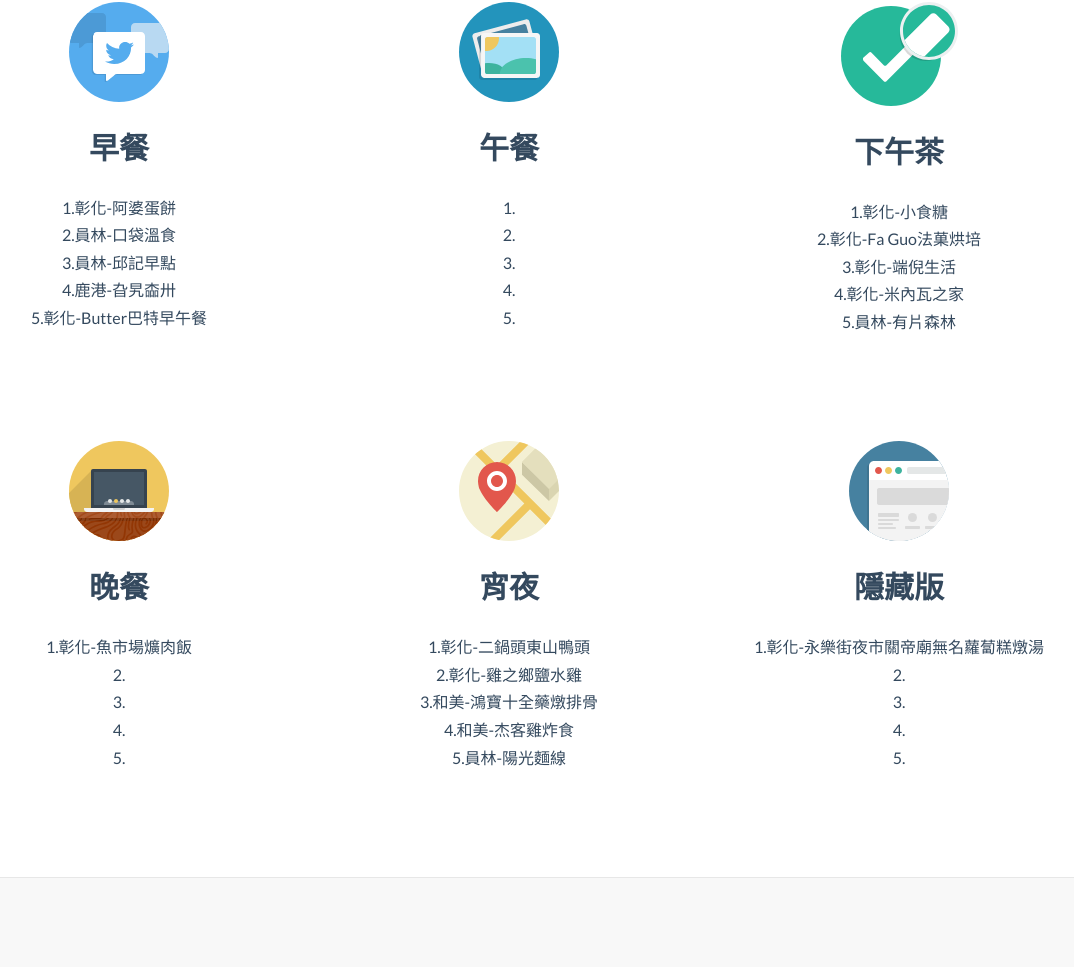
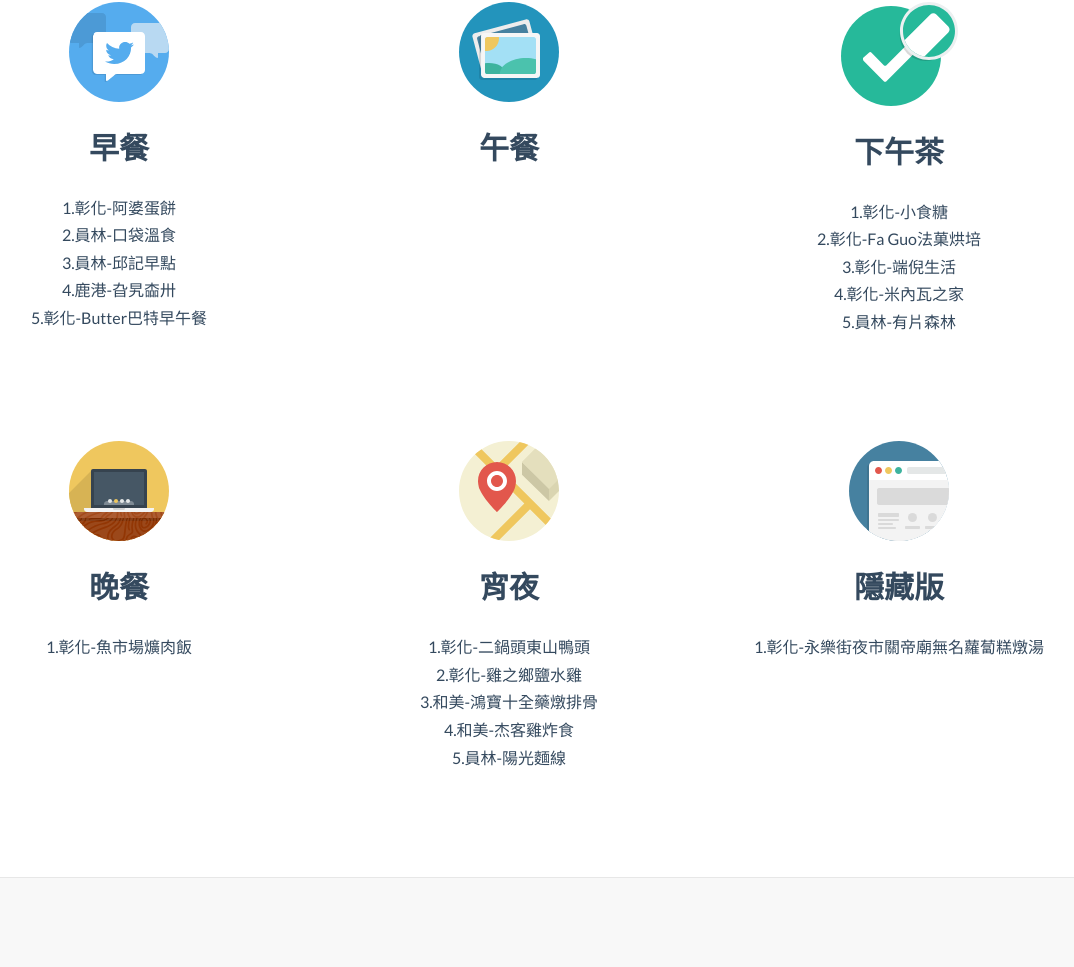
Before and after one commit to yuuu21/web1103, a plain HTML site: page index.html in a window 1280 px wide. Shown: the part 1144-2111 px from the top of the page, without its empty margins (131-1205 px from the left). Drawn offline with Linux system fonts and the light colour scheme.

Commit message:
Update index.html

```diff
--- a/index.html
+++ b/index.html
@@ -126,7 +126,7 @@
 				<div class="col-sm-4 wow fadeInDown text-center">
 				  <img  class="rotate" src="img/icon/picture.svg" alt="Generic placeholder image">
 				   <h3>午餐</h3>
-				   <p class="lead"><p>1.<br>2.<br>3.<br>4.<br>5.</p>
+				   <p class="lead"><p></p>
 				   <!-- <p><a class="btn btn-embossed btn-primary view" role="button">View Details</a></p> -->
 				</div><!-- /.col-lg-4 -->
 
@@ -144,7 +144,7 @@
 				<div class="col-sm-4  wow fadeInDown text-center">
 				  <img class="rotate" src="img/icon/laptop.svg" alt="Generic placeholder image">
 				  <h3>晚餐</h3>
-				  <p class="lead"><p>1.彰化-魚市場爌肉飯<br>2.<br>3.<br>4.<br>5.</p>
+				  <p class="lead"><p>1.彰化-魚市場爌肉飯</p>
 				 <!-- <p><a class="btn btn-embossed btn-primary view" role="button">View Details</a></p> -->
 				</div><!-- /.col-lg-4 -->
 
@@ -158,7 +158,7 @@
 				<div class="col-sm-4 wow fadeInDown text-center">
 				  <img  class="rotate" src="img/icon/browser.svg" alt="Generic placeholder image">
 				   <h3>隱藏版</h3>
-				 <p class="lead"><p>1.彰化-永樂街夜市關帝廟無名蘿蔔糕燉湯<br>2.<br>3.<br>4.<br>5.</p>
+				 <p class="lead"><p>1.彰化-永樂街夜市關帝廟無名蘿蔔糕燉湯</p>
 				  <!-- <p><a class="btn btn-embossed btn-primary view" role="button">View Details</a></p> -->
 				</div><!-- /.col-lg-4 -->
 
```
